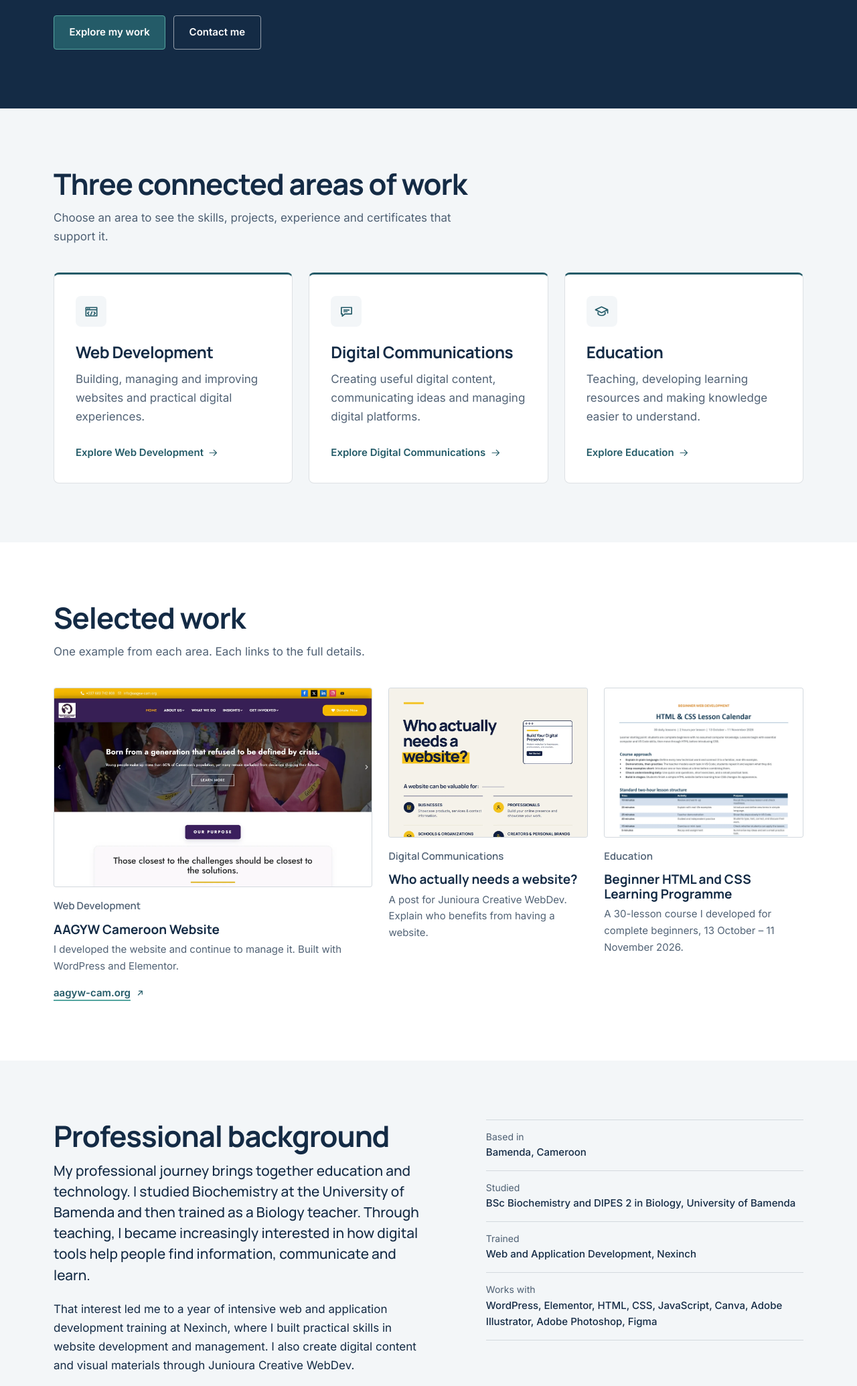
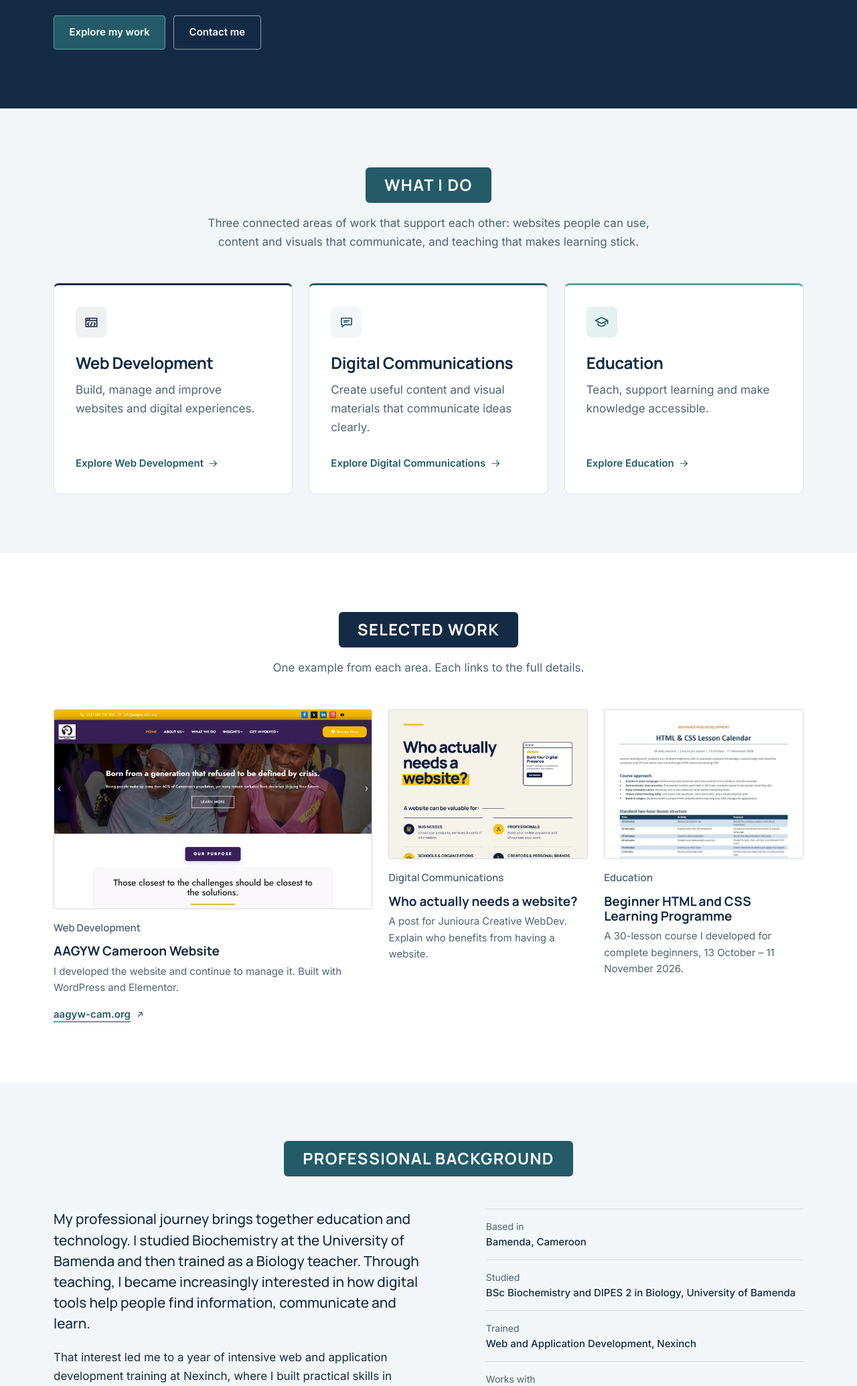
Before and after one commit to juniouraakwensimbon-coder/junioura-portfolio, a Node server app: page / in a window 1280 px wide. Shown: the part 638-2708 px from the top of the page at 67% size. Run offline with Node 20, Linux system fonts and the light colour scheme; some libraries are stand-ins or nearby versions.

Commit message:
Add centred colour-box section headings across all pages
Co-Authored-By: Claude Opus 5.5 <noreply@anthropic.com>

```diff
--- a/public/css/style.css
+++ b/public/css/style.css
@@ -74,19 +74,31 @@ main:focus { outline: none; }
 .section { padding-block: var(--section); }
 .section-white { background: var(--white); }
 .section-cool { background: var(--cool); }
-.section-head { max-width: 720px; margin-bottom: clamp(1.75rem, 4vw, 2.5rem); }
-.section-head-row { max-width: none; display: flex; flex-wrap: wrap; justify-content: space-between; align-items: flex-end; gap: var(--s3) var(--s5); }
-.section-head-row > div { max-width: 720px; }
-.section-head-split { max-width: none; display: grid; gap: var(--s4); align-items: end; }
-@media (min-width: 960px) { .section-head-split { grid-template-columns: 1.4fr 1fr; } .section-head-split .filters { justify-content: flex-end; } }
 .section-title { font-size: var(--fs-h2); letter-spacing: -.025em; line-height: 1.12; margin-bottom: var(--s2); text-wrap: balance; }
 .section-intro { color: var(--muted); max-width: 60ch; margin: 0; }
 .sub-title { font-size: var(--fs-h4); font-weight: 700; margin-bottom: var(--s2); }
 .lead { font-family: var(--head); font-size: clamp(1.125rem, 1.05rem + .4vw, 1.3rem); font-weight: 500; line-height: 1.5; color: var(--navy); }
 
-/* Heading + content side by side (experience, certificates, platforms) */
-.split { display: grid; gap: var(--s4) clamp(2rem, 5vw, 4rem); }
-@media (min-width: 960px) { .split { grid-template-columns: 1fr 2fr; } .split-head { position: sticky; top: calc(var(--header-h) + 1.5rem); align-self: start; } }
+/* ---------- Section headings: centred colour box + centred description ----------
+   One component for every section. Navy box on white sections, teal box on
+   cool-white and navy sections, navy box on the teal contact section.
+   Only the heading and description are centred; content keeps its own layout. */
+.section-heading { display: flex; flex-direction: column; align-items: center; text-align: center; margin-bottom: clamp(2rem, 4.5vw, 3rem); }
+.heading-box {
+  display: inline-block; max-width: 100%; margin: 0;
+  padding: .7rem clamp(1.1rem, 3vw, 1.75rem); border-radius: 6px;
+  background: var(--navy); color: var(--white);
+  font-size: clamp(1.125rem, 1rem + .6vw, 1.5rem); font-weight: 800; line-height: 1.3;
+  letter-spacing: .06em; text-transform: uppercase; text-wrap: balance; overflow-wrap: anywhere;
+}
+:where(.section-cool, .pathways, .background-section, .approach) .heading-box { background: var(--teal); }
+.contact .heading-box { background: var(--navy); }
+.section-lead { max-width: 62ch; margin: var(--s3) 0 0; color: var(--muted); font-size: var(--fs-body); line-height: 1.65; text-wrap: pretty; }
+:where(.approach, .contact) .section-lead { color: var(--on-dark); }
+/* Content blocks under a centred heading (timelines, certificate lists, platforms) */
+.section-narrow > :not(.section-heading) { max-width: 880px; margin-inline: auto; }
+.section-more { margin: var(--s4) 0 0; text-align: center; }
+.filters-centred { justify-content: center; }
 
 /* ---------- Buttons and links ---------- */
 .btn {
@@ -185,7 +197,12 @@ html:not(.js) .header-inner { flex-wrap: wrap; }
   border-radius: var(--r); padding: clamp(1.5rem, 3vw, 2rem);
   transition: border-color .15s ease, box-shadow .15s ease;
 }
-.pathway:hover { border-color: var(--line-strong); border-top-color: var(--navy); box-shadow: 0 10px 24px -18px rgba(20, 43, 69, .45); }
+.pathway-web { border-top-color: var(--navy); }
+.pathway-comms { border-top-color: var(--teal); }
+.pathway-edu { border-top-color: var(--soft-teal); }
+.pathway-web .pathway-icon { background: rgba(20, 43, 69, .07); color: var(--navy); }
+.pathway-edu .pathway-icon { background: rgba(85, 166, 160, .16); }
+.pathway:hover { box-shadow: 0 10px 24px -18px rgba(20, 43, 69, .45); }
 .pathway-icon { display: inline-grid; place-items: center; width: 46px; height: 46px; border-radius: var(--r); background: var(--cool); color: var(--teal); margin-bottom: var(--s2); }
 .pathway-icon .icon { width: 23px; height: 23px; }
 .pathway h3 { font-size: var(--fs-h3); letter-spacing: -.02em; }
@@ -299,7 +316,7 @@ html:not(.js) .header-inner { flex-wrap: wrap; }
 .case-cta { margin-top: var(--s4); }
 
 /* ---------- Timeline ---------- */
-.timeline { position: relative; border-left: 2px solid var(--line-strong); margin-left: 6px; }
+.timeline { position: relative; max-width: 860px; border-left: 2px solid var(--line-strong); margin-left: 6px; }
 .tl-item { position: relative; padding: 0 0 var(--s5) clamp(1.5rem, 3vw, 2.25rem); }
 .tl-item::before { content: ''; position: absolute; left: -8px; top: .4rem; width: 14px; height: 14px; border-radius: 50%; background: var(--white); border: 2.5px solid var(--teal); }
 .tl-item:last-child { padding-bottom: 0; }
@@ -352,8 +369,7 @@ html:not(.js) .header-inner { flex-wrap: wrap; }
 
 /* ---------- Education: approach and programme ---------- */
 .approach { background: var(--navy); color: var(--on-dark); }
-.approach-inner { max-width: 900px; }
-.approach .section-title { color: var(--white); }
+.approach-inner .approach-quote { max-width: 820px; margin-inline: auto; }
 .approach-quote { border-left: 3px solid var(--soft-teal); padding-left: clamp(1rem, 3vw, 1.75rem); }
 .approach-quote p { margin: 0; font-family: var(--head); font-weight: 500; font-size: clamp(1.2rem, 1.05rem + .7vw, 1.6rem); line-height: 1.5; color: var(--white); }
 .programme { display: grid; gap: var(--s5) clamp(2rem, 5vw, 3.5rem); background: var(--white); border: 1px solid var(--line); border-radius: var(--r); padding: clamp(1.25rem, 3vw, 2.25rem); }
@@ -427,11 +443,9 @@ html:not(.js) .header-inner { flex-wrap: wrap; }
 
 /* ---------- Contact (teal) ---------- */
 .contact { background: var(--teal); color: var(--on-dark); }
-.contact .section-title { color: var(--white); }
 .contact-grid { display: grid; gap: clamp(2rem, 5vw, 4rem); align-items: start; }
 @media (min-width: 960px) { .contact-grid { grid-template-columns: 1fr 1.1fr; } }
-.contact-intro > p { color: var(--on-dark); max-width: 48ch; }
-.contact-list { margin-top: var(--s4); border-top: 1px solid var(--on-dark-line); }
+.contact-list { border-top: 1px solid var(--on-dark-line); }
 .contact-list li { display: flex; align-items: flex-start; gap: var(--s3); padding: var(--s3) 0; border-bottom: 1px solid var(--on-dark-line); }
 .contact-list .icon { color: var(--white); width: 22px; height: 22px; margin-top: .2rem; }
 .contact-list div { min-width: 0; }
@@ -525,3 +539,6 @@ html:not(.js) .header-inner { flex-wrap: wrap; }
   .site-header, .hero-actions, .contact-form-wrap, .lightbox, .filters, .enquiry, .jump { display: none !important; }
   .hero, .page-hero, .about-hero, .approach, .contact, .site-footer { background: none; color: #000; }
 }
+
+/* Timelines under a centred heading: keep the dots clear of the screen edge */
+.section-narrow > .timeline { max-width: min(880px, calc(100% - 8px)); margin-left: max(8px, calc((100% - 880px) / 2)); margin-right: auto; }
--- a/src/data/portfolioData.js
+++ b/src/data/portfolioData.js
@@ -40,9 +40,9 @@ const owner = {
 /* The three professional pathways                                     */
 /* ------------------------------------------------------------------ */
 const pathways = [
-  { id: 'web', slug: 'web-development', icon: 'browser', title: 'Web Development', summary: 'Building, managing and improving websites and practical digital experiences.', cta: 'Explore Web Development' },
-  { id: 'comms', slug: 'digital-communications', icon: 'chat', title: 'Digital Communications', summary: 'Creating useful digital content, communicating ideas and managing digital platforms.', cta: 'Explore Digital Communications' },
-  { id: 'edu', slug: 'education', icon: 'learn', title: 'Education', summary: 'Teaching, developing learning resources and making knowledge easier to understand.', cta: 'Explore Education' },
+  { id: 'web', slug: 'web-development', icon: 'browser', title: 'Web Development', summary: 'Build, manage and improve websites and digital experiences.', cta: 'Explore Web Development' },
+  { id: 'comms', slug: 'digital-communications', icon: 'chat', title: 'Digital Communications', summary: 'Create useful content and visual materials that communicate ideas clearly.', cta: 'Explore Digital Communications' },
+  { id: 'edu', slug: 'education', icon: 'learn', title: 'Education', summary: 'Teach, support learning and make knowledge accessible.', cta: 'Explore Education' },
 ];
 
 /* ------------------------------------------------------------------ */
--- a/src/views/404.ejs
+++ b/src/views/404.ejs
@@ -1,7 +1,7 @@
 <section class="section error-page" aria-labelledby="error-title">
   <div class="container">
     <h1 id="error-title" class="section-title">This page doesn’t exist</h1>
-    <p class="section-intro">The link may be old or mistyped. Everything on this portfolio is on one page.</p>
+    <p class="section-intro">The link may be old or mistyped. Use the menu above or go back to the home page.</p>
     <div class="hero-actions">
       <a class="btn btn-primary" href="<%= base %>">Go to the portfolio</a>
       <a class="link-quiet" href="<%= section('contact') %>">Get in touch</a>
--- a/src/views/pages/home.ejs
+++ b/src/views/pages/home.ejs
@@ -27,13 +27,10 @@
 <%# ============================== PATHWAYS ============================== %>
 <section class="section pathways" id="pathways" aria-labelledby="pathways-title">
   <div class="container">
-    <div class="section-head">
-      <h2 id="pathways-title" class="section-title">Three connected areas of work</h2>
-      <p class="section-intro">Choose an area to see the skills, projects, experience and certificates that support it.</p>
-    </div>
+    <%- include('../partials/section-heading', { id: 'pathways-title', title: 'What I do', intro: 'Three connected areas of work that support each other: websites people can use, content and visuals that communicate, and teaching that makes learning stick.' }) %>
     <ul class="pathway-grid">
       <% pathways.forEach(p => { %>
-        <li class="pathway">
+        <li class="pathway pathway-<%= p.id %>">
           <span class="pathway-icon"><%- include('../partials/icon', { name: p.icon }) %></span>
           <h3><a class="pathway-link" href="<%= pageUrl(p.id) %>"><%= p.title %></a></h3>
           <p><%= p.summary %></p>
@@ -47,10 +44,7 @@
 <%# ============================== SELECTED WORK ============================== %>
 <section class="section selected" id="selected-work" aria-labelledby="selected-title">
   <div class="container">
-    <div class="section-head">
-      <h2 id="selected-title" class="section-title">Selected work</h2>
-      <p class="section-intro">One example from each area. Each links to the full details.</p>
-    </div>
+    <%- include('../partials/section-heading', { id: 'selected-title', title: 'Selected work', intro: 'One example from each area. Each links to the full details.' }) %>
 
     <div class="selected-grid">
       <article class="sel sel-web">
@@ -92,9 +86,10 @@
 
 <%# ============================== BACKGROUND ============================== %>
 <section class="section background-section" id="background" aria-labelledby="background-title">
-  <div class="container background-grid">
+  <div class="container">
+    <%- include('../partials/section-heading', { id: 'background-title', title: 'Professional background' }) %>
+    <div class="background-grid">
     <div>
-      <h2 id="background-title" class="section-title">Professional background</h2>
       <p class="lead"><%= story[0] %></p>
       <p><%= story[1] %></p>
       <a class="text-link" href="<%= pageUrl('about') %>">Read my story <%- include('../partials/icon', { name: 'arrow' }) %></a>
@@ -103,19 +98,14 @@
       <% facts.forEach(f => { %><div><dt><%= f.term %></dt><dd><%= f.detail %></dd></div><% }) %>
       <div><dt>Works with</dt><dd>WordPress, Elementor, HTML, CSS, JavaScript, Canva, Adobe Illustrator, Adobe Photoshop, Figma</dd></div>
     </dl>
+    </div>
   </div>
 </section>
 
 <%# ============================== CREDENTIALS ============================== %>
 <section class="section home-creds" id="credentials" aria-labelledby="home-creds-title">
   <div class="container">
-    <div class="section-head section-head-row">
-      <div>
-        <h2 id="home-creds-title" class="section-title">Education and professional development</h2>
-        <p class="section-intro">Selected qualifications and certificates.</p>
-      </div>
-      <a class="text-link" href="<%= pageUrl('about', 'credentials') %>">All credentials <%- include('../partials/icon', { name: 'arrow' }) %></a>
-    </div>
+    <%- include('../partials/section-heading', { id: 'home-creds-title', title: 'Education and professional development', intro: 'Selected qualifications and certificates.' }) %>
     <ul class="cred-rows">
       <% selectedCreds.forEach(c => { %>
         <li>
@@ -125,6 +115,7 @@
         </li>
       <% }) %>
     </ul>
+    <p class="section-more"><a class="text-link" href="<%= pageUrl('about', 'credentials') %>">All credentials <%- include('../partials/icon', { name: 'arrow' }) %></a></p>
   </div>
 </section>
 
--- a/src/views/partials/contact.ejs
+++ b/src/views/partials/contact.ejs
@@ -1,9 +1,9 @@
 <%# Contact section with the enquiry form (home page) %>
 <section class="section contact" id="contact" aria-labelledby="contact-title">
-  <div class="container contact-grid">
+  <div class="container">
+    <%- include('section-heading', { id: 'contact-title', title: 'Contact me', intro: 'I welcome conversations about professional opportunities, website projects, digital communications work, teaching and training. Email or call me, or send a message with the form.' }) %>
+    <div class="contact-grid">
     <div class="contact-intro">
-      <h2 id="contact-title" class="section-title">Contact me</h2>
-      <p>I welcome conversations about professional opportunities, website projects, digital communications work, teaching and training. Email or call me, or send a message with the form.</p>
 
       <ul class="contact-list">
         <li><%- include('icon', { name: 'mail' }) %><div><span>Email</span><a href="mailto:<%= owner.email %>"><%= owner.email %></a></div></li>
@@ -65,4 +65,5 @@
       <% } %>
     </div>
   </div>
+  </div>
 </section>
--- /dev/null
+++ b/src/views/partials/section-heading.ejs
@@ -0,0 +1,8 @@
+<%#
+  Shared section heading: a centred colour box with an optional centred
+  description underneath. Content after it keeps its own layout.
+  Expects: id (heading id), title. Optional: intro.
+%><div class="section-heading">
+  <h2 id="<%= id %>" class="heading-box"><%= title %></h2>
+  <% if (typeof intro !== 'undefined' && intro) { %><p class="section-lead"><%= intro %></p><% } %>
+</div>
```
Also changed, not shown: src/views/pages/about.ejs (+5 -16 lines), src/views/pages/digital-communications.ejs (+9 -26 lines), src/views/pages/education.ejs (+7 -19 lines), src/views/pages/web-development.ejs (+6 -18 lines).
